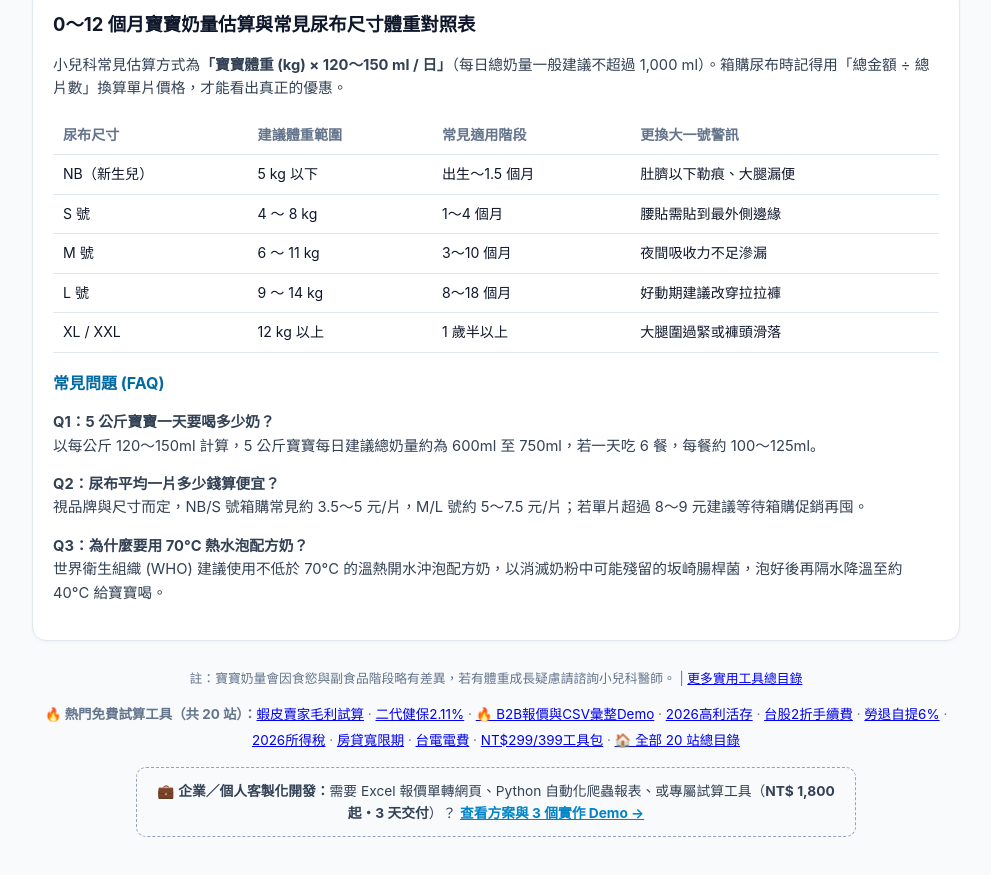
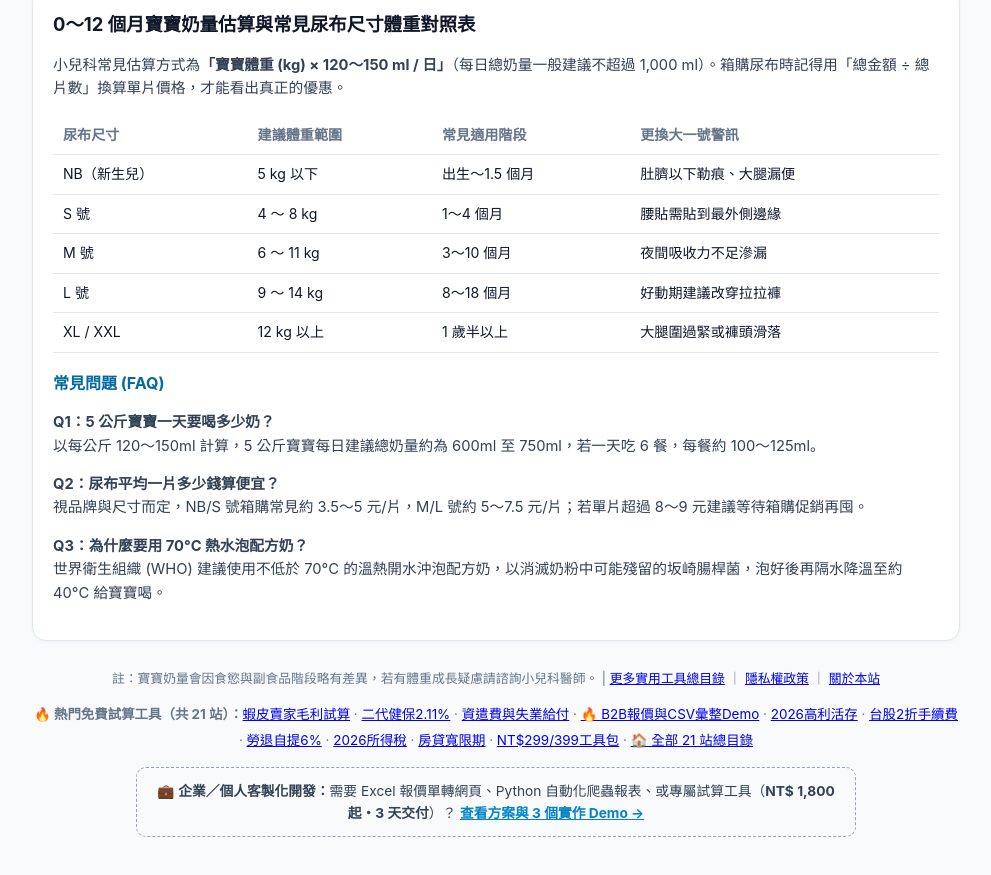
Before and after one commit to jimmycmhsieh0801-cloud/tw-baby-calc, a plain HTML site: page index.html in a window 1280 px wide. Shown: the part 877-1752 px from the top of the page, without its empty margins (144-1135 px from the left). Drawn offline with Linux system fonts and the light colour scheme.

Commit message:
feat(0900): sync 21-site cross-nav, privacy/about links & copy summary

```diff
--- a/index.html
+++ b/index.html
@@ -180,8 +180,8 @@
 
 
         <footer>
-      <p>註：寶寶奶量會因食慾與副食品階段略有差異，若有體重成長疑慮請諮詢小兒科醫師。 | <a href="https://jimmycmhsieh0801-cloud.github.io/">更多實用工具總目錄</a></p>
-      <div class="cross-nav" style="margin:12px auto;font-size:0.84rem;line-height:1.9;"><strong>🔥 熱門免費試算工具（共 20 站）：</strong><a href="https://jimmycmhsieh0801-cloud.github.io/tw-ecommerce-margin-calc/">蝦皮賣家毛利試算</a> · <a href="https://jimmycmhsieh0801-cloud.github.io/tw-nhi-supplement-calc/">二代健保2.11%</a> · <a href="https://jimmycmhsieh0801-cloud.github.io/demo-b2b-quote.html">🔥 B2B報價與CSV彙整Demo</a> · <a href="https://jimmycmhsieh0801-cloud.github.io/tw-bank-interest-calc/">2026高利活存</a> · <a href="https://jimmycmhsieh0801-cloud.github.io/tw-stock-fee-calc/">台股2折手續費</a> · <a href="https://jimmycmhsieh0801-cloud.github.io/tw-labor-pension-calc/">勞退自提6%</a> · <a href="https://jimmycmhsieh0801-cloud.github.io/tw-income-tax-calc/">2026所得稅</a> · <a href="https://jimmycmhsieh0801-cloud.github.io/tw-mortgage-calc/">房貸寬限期</a> · <a href="https://jimmycmhsieh0801-cloud.github.io/tw-power-calc/">台電電費</a> · <a href="https://jimmycmhsieh0801-cloud.github.io/services.html">NT$299/399工具包</a> · <a href="https://jimmycmhsieh0801-cloud.github.io/">🏠 全部 20 站總目錄</a></div>
+      <p>註：寶寶奶量會因食慾與副食品階段略有差異，若有體重成長疑慮請諮詢小兒科醫師。 | <a href="https://jimmycmhsieh0801-cloud.github.io/">更多實用工具總目錄</a> ｜ <a href="https://jimmycmhsieh0801-cloud.github.io/privacy.html">隱私權政策</a> ｜ <a href="https://jimmycmhsieh0801-cloud.github.io/about.html">關於本站</a></p>
+      <div class="cross-nav" style="margin:12px auto;font-size:0.84rem;line-height:1.9;"><strong>🔥 熱門免費試算工具（共 21 站）：</strong><a href="https://jimmycmhsieh0801-cloud.github.io/tw-ecommerce-margin-calc/">蝦皮賣家毛利試算</a> · <a href="https://jimmycmhsieh0801-cloud.github.io/tw-nhi-supplement-calc/">二代健保2.11%</a> · <a href="https://jimmycmhsieh0801-cloud.github.io/tw-severance-calc/">資遣費與失業給付</a> · <a href="https://jimmycmhsieh0801-cloud.github.io/demo-b2b-quote.html">🔥 B2B報價與CSV彙整Demo</a> · <a href="https://jimmycmhsieh0801-cloud.github.io/tw-bank-interest-calc/">2026高利活存</a> · <a href="https://jimmycmhsieh0801-cloud.github.io/tw-stock-fee-calc/">台股2折手續費</a> · <a href="https://jimmycmhsieh0801-cloud.github.io/tw-labor-pension-calc/">勞退自提6%</a> · <a href="https://jimmycmhsieh0801-cloud.github.io/tw-income-tax-calc/">2026所得稅</a> · <a href="https://jimmycmhsieh0801-cloud.github.io/tw-mortgage-calc/">房貸寬限期</a> · <a href="https://jimmycmhsieh0801-cloud.github.io/services.html">NT$299/399工具包</a> · <a href="https://jimmycmhsieh0801-cloud.github.io/">🏠 全部 21 站總目錄</a></div>
   <div class="lead-box" style="margin:14px auto 8px;padding:12px 14px;border:1px dashed #94a3b8;border-radius:10px;background:#f8fafc;max-width:720px;font-size:0.86rem;color:#334155;">💼 <strong>企業／個人客製化開發：</strong>需要 Excel 報價單轉網頁、Python 自動化爬蟲報表、或專屬試算工具（<strong>NT$ 1,800 起・3 天交付</strong>）？ <a class="lead-cta" href="https://jimmycmhsieh0801-cloud.github.io/services.html" style="color:#0284c7;font-weight:700;text-decoration:underline;">查看方案與 3 個實作 Demo →</a></div>
     </footer>
   </div>
```
